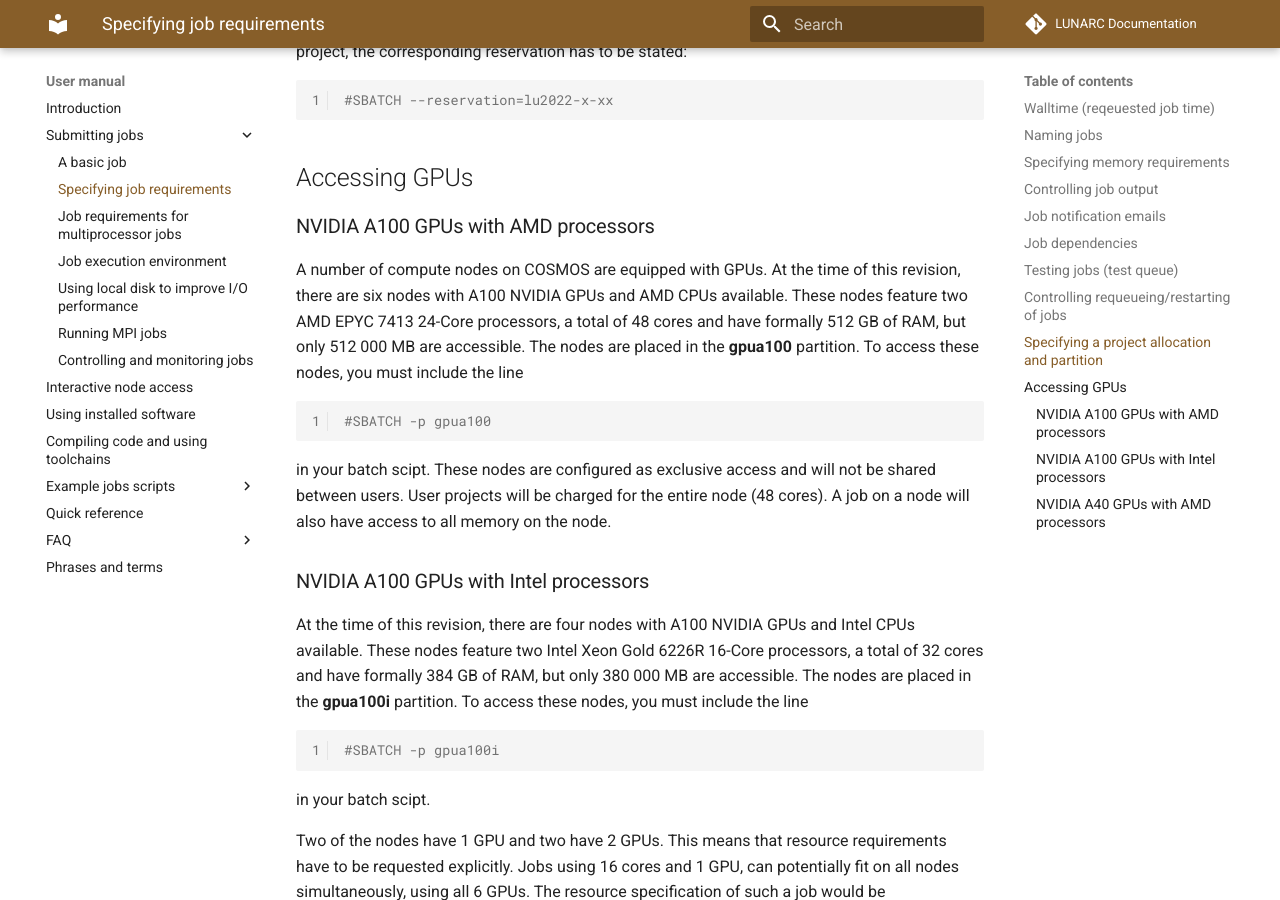
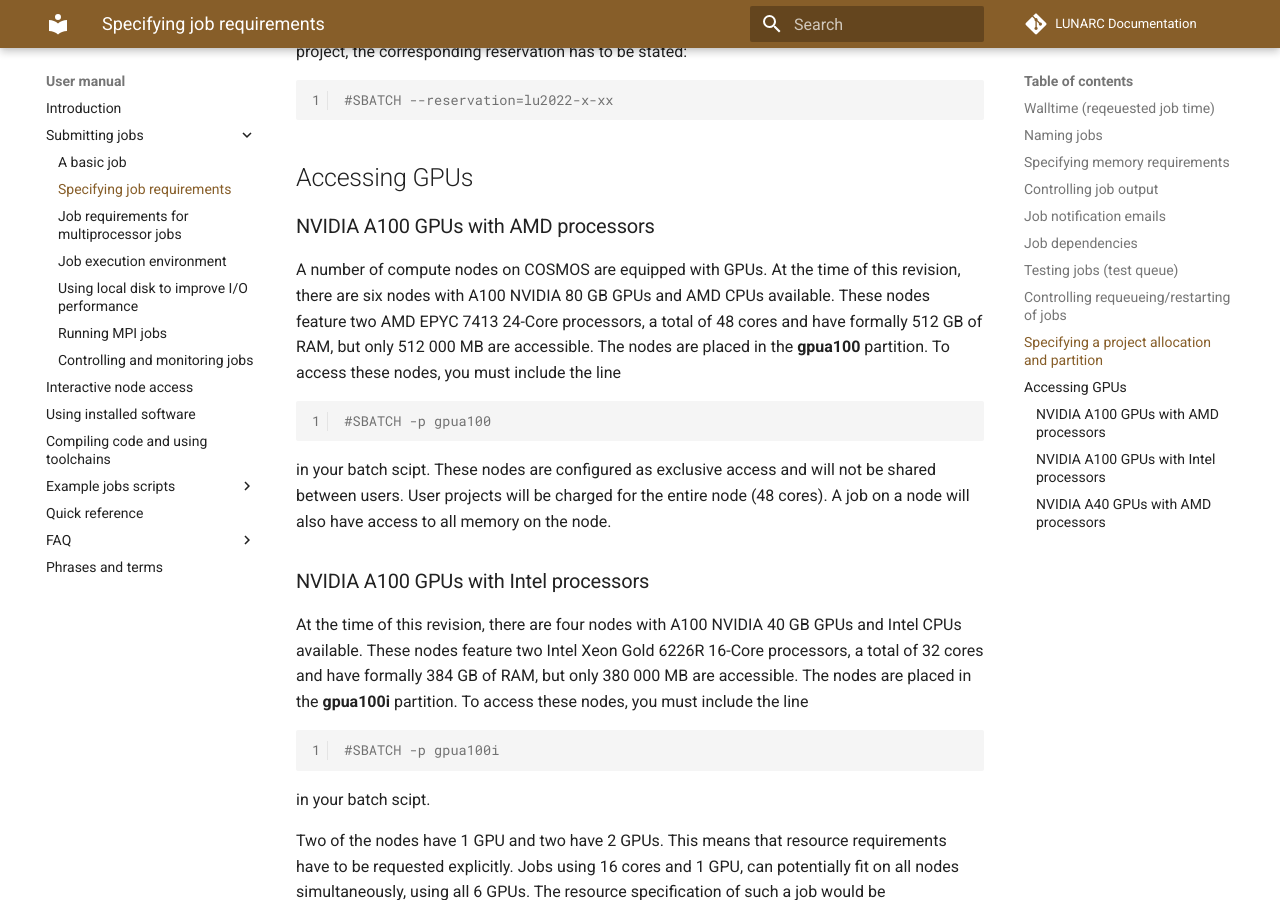
Before and after one commit to lunarc/lunarc_docs, an MkDocs documentation site: the page built from docs/manual/submitting_jobs/manual_specifying_requirements.md, in a window 1280 px wide and 900 px high, scrolled down 4181 px. Built offline with MkDocs 1.6.1 and Material for MkDocs 9.7.7, drawn with Linux system fonts in a browser that asks for light colours; comment, search, counter and statistics services are not loaded.

Commit message:
Update manual_specifying_requirements.md
Mentioned amount of GPU memory for the different A100 options

````diff
--- a/docs/manual/submitting_jobs/manual_specifying_requirements.md
+++ b/docs/manual/submitting_jobs/manual_specifying_requirements.md
@@ -139,7 +139,7 @@ In addition, for those who access private nodes (financed by a research project)
 
 ### NVIDIA A100 GPUs with AMD processors
 
-A number of compute nodes on COSMOS are equipped with GPUs. At the time of this revision, there are six nodes with A100 NVIDIA GPUs and AMD CPUs available.  These nodes feature two AMD EPYC 7413 24-Core processors, a total of 48 cores and have formally 512 GB of RAM, but only 512 000 MB are accessible. The nodes are placed in the **gpua100** partition. To access these nodes, you must include the line
+A number of compute nodes on COSMOS are equipped with GPUs. At the time of this revision, there are six nodes with A100 NVIDIA 80 GB GPUs and AMD CPUs available.  These nodes feature two AMD EPYC 7413 24-Core processors, a total of 48 cores and have formally 512 GB of RAM, but only 512 000 MB are accessible. The nodes are placed in the **gpua100** partition. To access these nodes, you must include the line
 
 ```bash
 #SBATCH -p gpua100
@@ -148,7 +148,7 @@ in your batch scipt.  These nodes are configured as exclusive access and will no
 
 ### NVIDIA A100 GPUs with Intel processors
 
-At the time of this revision, there are four nodes with A100 NVIDIA GPUs and Intel CPUs available.  These nodes feature two Intel Xeon Gold 6226R 16-Core processors, a total of 32 cores and have formally 384 GB of RAM, but only 380 000 MB are accessible. The nodes are placed in the **gpua100i** partition. To access these nodes, you must include the line
+At the time of this revision, there are four nodes with A100 NVIDIA 40 GB GPUs and Intel CPUs available.  These nodes feature two Intel Xeon Gold 6226R 16-Core processors, a total of 32 cores and have formally 384 GB of RAM, but only 380 000 MB are accessible. The nodes are placed in the **gpua100i** partition. To access these nodes, you must include the line
 
 ```bash
 #SBATCH -p gpua100i
````
